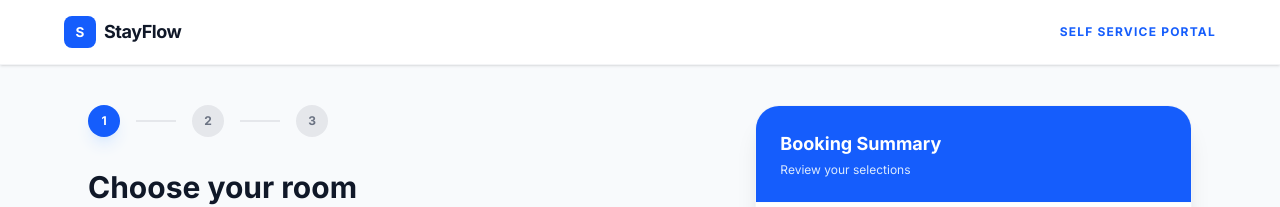
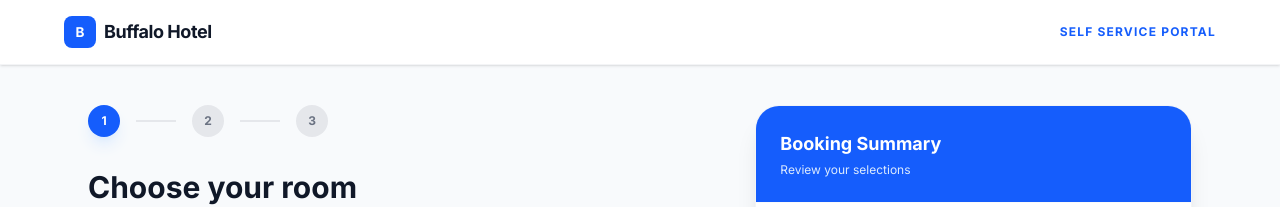
Before and after one commit to Swai-D/stayflow-managment-system, a Next.js app in the folder apps/web/: page /book in a window 1280 px wide. Shown: the top 207 px of the page. Built offline with nearby package versions, Linux system fonts and the light colour scheme; no server answers.

Commit message:
chore: rebrand guest portal to Buffalo Hotel

```diff
--- a/apps/web/app/(guest-portal)/book/page.tsx
+++ b/apps/web/app/(guest-portal)/book/page.tsx
@@ -52,8 +52,8 @@ export default function PublicBookingPage() {
       <nav className="bg-white border-b border-gray-100 py-4 px-6 sticky top-0 z-10 shadow-sm">
         <div className="max-w-6xl mx-auto flex justify-between items-center">
           <div className="flex items-center gap-2">
-             <div className="w-8 h-8 rounded-lg bg-blue-600 flex items-center justify-center text-white font-bold">S</div>
-             <span className="text-lg font-bold text-gray-900 tracking-tight">{hotel?.name || 'StayFlow'}</span>
+             <div className="w-8 h-8 rounded-lg bg-blue-600 flex items-center justify-center text-white font-bold">B</div>
+             <span className="text-lg font-bold text-gray-900 tracking-tight">{hotel?.name || 'Buffalo Hotel'}</span>
           </div>
           <div className="flex items-center gap-6">
             <span className="text-xs font-bold text-blue-600 uppercase tracking-widest">Self Service Portal</span>
```
